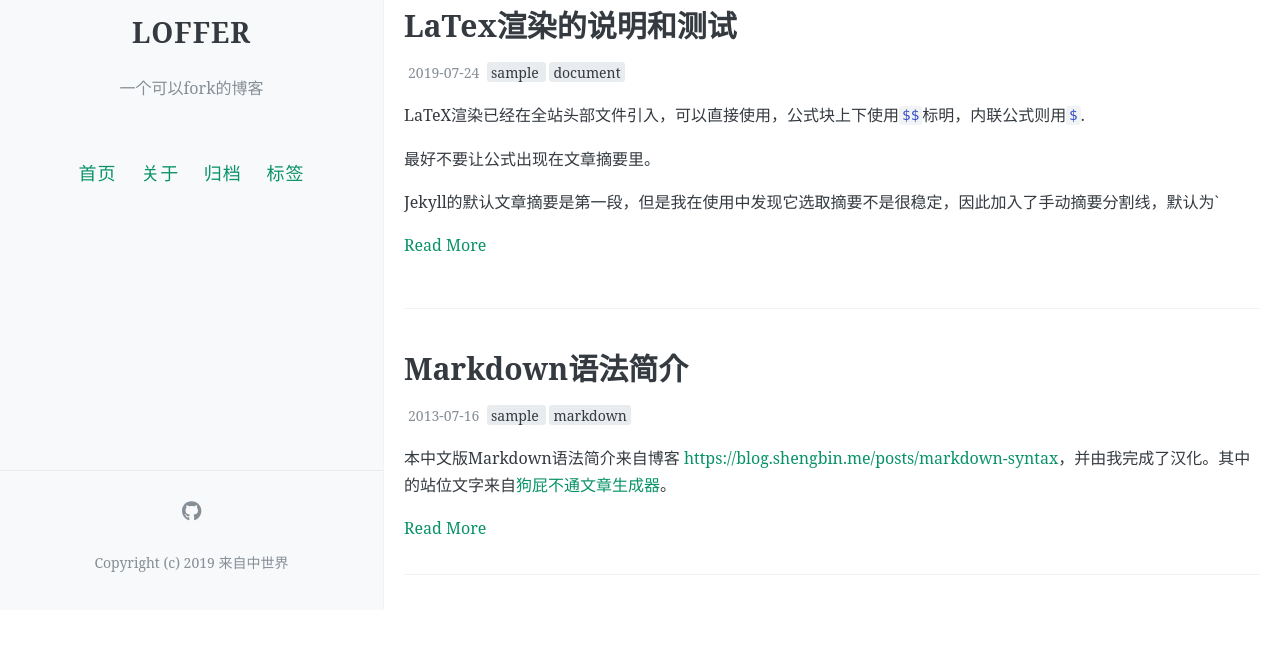
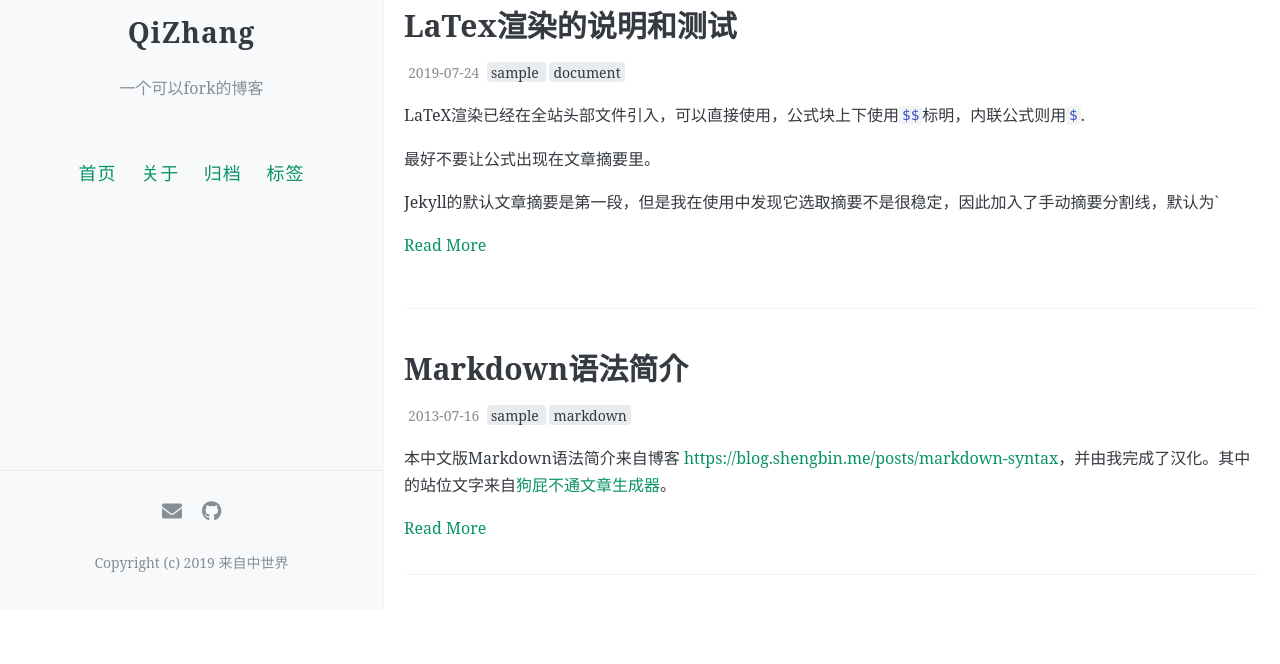
Before and after one commit to ZhangQI9729/QiZhang, a Jekyll site: the page built from index.html, in a window 1280 px wide. Shown: the part 290-954 px from the top of the page. Built offline with Jekyll 4.4.1, drawn with Linux system fonts in a browser that asks for light colours; the list of posts is cut into pages by our own code; comment, search, counter and statistics services are not loaded.

Commit message:
Update _config.yml

```diff
--- a/_config.yml
+++ b/_config.yml
@@ -7,7 +7,7 @@
 # 井号后面的文字是说明文档，不会被程序读取。
 
 # 描述/签名
-name: LOFFER
+name: QiZhang
 description: 一个可以fork的博客
 
 # 输入你的网站域名（如果你没有添加自己的域名，而是直接用GitHub pages分配的域名的话可以省略）
@@ -52,7 +52,7 @@ footer-links:
   weibo:  #请输入你的微博个性域名 https://www.weibo.com/<thispart>
   behance: # https://www.behance.net/<>
   dribbble: # https://dribbble.com/<>
-  email: #youremailaddress@mail.com
+  email: qzhang82@hawk.iit.edu #youremailaddress@mail.com
   facebook: #https://www.facebook.com/<>
   flickr: #https://www.flickr.com/<>
   github: FromEndWorld/loffer #https://github.com/<>
```
